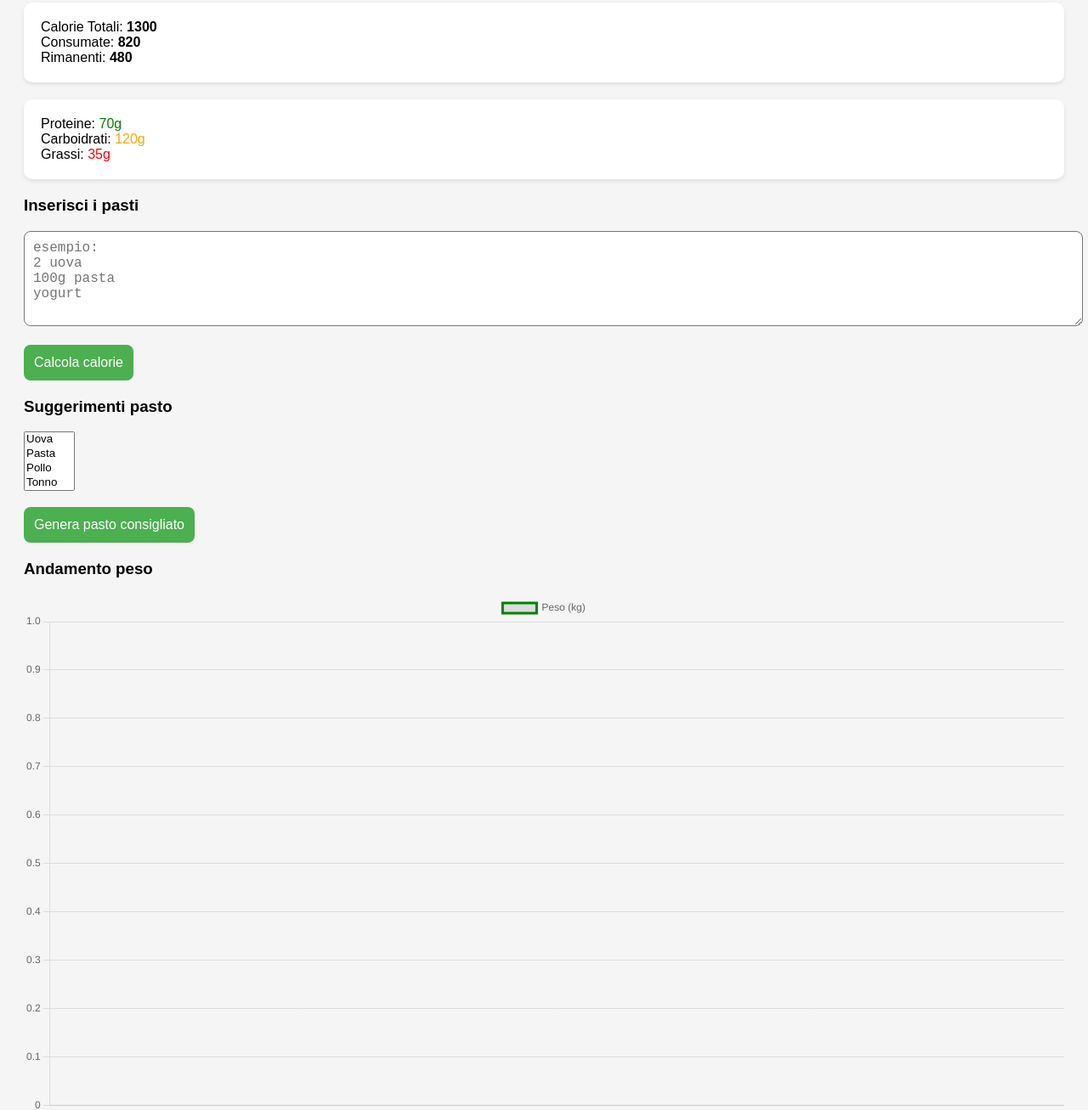
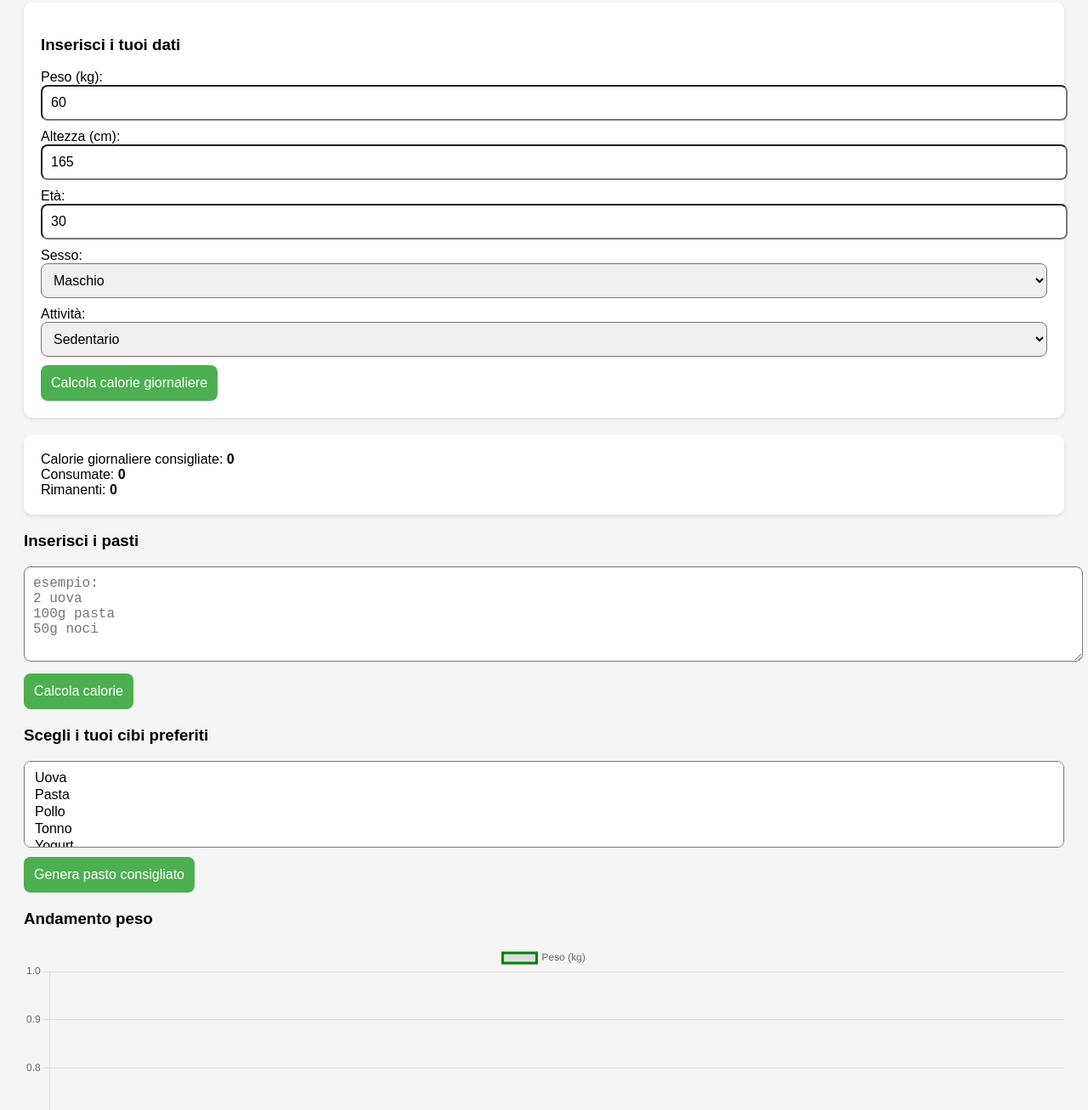
Before and after one commit to mangiaedimagrisciapp/mangia-e-dimagrisci, a plain HTML site: page index.html in a window 1280 px wide. Shown: the part 93-1400 px from the top of the page at 85% size. Drawn offline with nearby package versions, Linux system fonts and the light colour scheme.

Commit message:
Update index.html

```diff
--- a/index.html
+++ b/index.html
@@ -33,42 +33,54 @@ button:hover{
   background:#45a049;
 }
 
-textarea{
+input, select, textarea{
   width:100%;
   border-radius:8px;
   padding:10px;
   font-size:16px;
+  margin-bottom:10px;
 }
 </style>
 </head>
-
 <body>
 
 <h2>🍏 Mangia e Dimagrisci</h2>
 
 <div class="card">
-Calorie Totali: <b id="totali">1300</b><br>
-Consumate: <b id="consumate">820</b><br>
-Rimanenti: <b id="restanti">480</b>
+<h3>Inserisci i tuoi dati</h3>
+Peso (kg): <input type="number" id="pesoUtente" value="60"><br>
+Altezza (cm): <input type="number" id="altezza" value="165"><br>
+Età: <input type="number" id="eta" value="30"><br>
+Sesso:
+<select id="sesso">
+  <option value="maschio">Maschio</option>
+  <option value="femmina">Femmina</option>
+</select><br>
+Attività:
+<select id="attivita">
+  <option value="1.2">Sedentario</option>
+  <option value="1.375">Leggermente attivo</option>
+  <option value="1.55">Moderatamente attivo</option>
+  <option value="1.725">Molto attivo</option>
+</select><br>
+<button onclick="calcolaCalorieGiornaliere()">Calcola calorie giornaliere</button>
 </div>
 
 <div class="card">
-Proteine: <span style="color:green" id="prot">70g</span><br>
-Carboidrati: <span style="color:orange" id="carb">120g</span><br>
-Grassi: <span style="color:red" id="grassi">35g</span>
+Calorie giornaliere consigliate: <b id="totali">0</b><br>
+Consumate: <b id="consumate">0</b><br>
+Rimanenti: <b id="restanti">0</b>
 </div>
 
 <h3>Inserisci i pasti</h3>
 <textarea id="pasti" rows="5" placeholder="esempio:
 2 uova
 100g pasta
-yogurt"></textarea>
-<br><br>
+50g noci"></textarea>
 <button onclick="calcolaCalorie()">Calcola calorie</button>
-
 <div id="calorieRis" style="margin-top:20px;font-size:18px;"></div>
 
-<h3>Suggerimenti pasto</h3>
+<h3>Scegli i tuoi cibi preferiti</h3>
 <select id="gusti" multiple>
   <option value="uova">Uova</option>
   <option value="pasta">Pasta</option>
@@ -78,30 +90,49 @@ yogurt"></textarea>
   <option value="zucchine">Zucchine</option>
   <option value="noci">Noci</option>
 </select>
-<br><br>
 <button onclick="suggerisciPasto()">Genera pasto consigliato</button>
-
 <div id="suggerimenti" style="margin-top:20px;font-size:16px;"></div>
 
 <h3>Andamento peso</h3>
 <canvas id="graficoPeso" width="400" height="200"></canvas>
-<br>
 <input type="number" id="peso" placeholder="Inserisci peso odierno (kg)">
 <button onclick="aggiungiPeso()">Aggiungi peso</button>
 
 <script>
 let database = {
-  "uova":70,
-  "pasta":350,
-  "yogurt":120,
-  "pollo":165,
-  "tonno":200,
-  "zucchine":20,
-  "noci":50
+  "uova": {kcal:70, unita:"1 uovo"},
+  "pasta": {kcal:350, unita:"100g"},
+  "yogurt": {kcal:120, unita:"150g"},
+  "pollo": {kcal:165, unita:"100g"},
+  "tonno": {kcal:200, unita:"100g"},
+  "zucchine": {kcal:20, unita:"100g"},
+  "noci": {kcal:50, unita:"10g"}
 };
 
-let calorieTotali = 1300;
-let calorieConsumate = 820;
+let calorieTotali = 0;
+let calorieConsumate = 0;
+
+function calcolaCalorieGiornaliere(){
+  let peso = parseFloat(document.getElementById("pesoUtente").value);
+  let altezza = parseFloat(document.getElementById("altezza").value);
+  let eta = parseFloat(document.getElementById("eta").value);
+  let sesso = document.getElementById("sesso").value;
+  let attivita = parseFloat(document.getElementById("attivita").value);
+
+  let BMR;
+  if(sesso === "maschio"){
+    BMR = 10*peso + 6.25*altezza - 5*eta + 5;
+  }else{
+    BMR = 10*peso + 6.25*altezza - 5*eta -161;
+  }
+  calorieTotali = Math.round(BMR * attivita);
+  calorieConsumate = 0;
+  document.getElementById("totali").innerText = calorieTotali;
+  document.getElementById("consumate").innerText = calorieConsumate;
+  document.getElementById("restanti").innerText = calorieTotali - calorieConsumate;
+  document.getElementById("calorieRis").innerHTML = "";
+  document.getElementById("suggerimenti").innerHTML = "";
+}
 
 function calcolaCalorie(){
   let testo = document.getElementById("pasti").value.toLowerCase().split("\n");
@@ -109,32 +140,36 @@ function calcolaCalorie(){
   testo.forEach(item => {
     for(let cibo in database){
       if(item.includes(cibo)){
-        totale += database[cibo];
+        // cerca i grammi se ci sono
+        let num = item.match(/\d+/);
+        let qty = num ? parseFloat(num[0]) : 1;
+        if(cibo === "uova") qty = num ? parseInt(num[0]) : 1;
+        if(cibo === "noci") qty = num ? parseFloat(num[0])/10 : 1; // perché unità 10g
+        if(cibo === "pasta") qty = num ? parseFloat(num[0])/100 : 1; // perché unità 100g
+        totale += database[cibo].kcal * qty;
       }
     }
   });
-  calorieConsumate += totale;
+  calorieConsumate += Math.round(totale);
   let rimanenti = calorieTotali - calorieConsumate;
-  document.getElementById("calorieRis").innerHTML = `🔥 Calorie aggiunte: ${totale} kcal<br>Rimanenti: ${rimanenti} kcal`;
+  document.getElementById("calorieRis").innerHTML = `🔥 Calorie aggiunte: ${Math.round(totale)} kcal<br>Rimanenti: ${rimanenti} kcal`;
   document.getElementById("consumate").innerText = calorieConsumate;
   document.getElementById("restanti").innerText = rimanenti;
 }
 
 function suggerisciPasto(){
   let gusti = Array.from(document.getElementById("gusti").selectedOptions).map(o=>o.value);
+  let rimanenti = calorieTotali - calorieConsumate;
   let consigli = [];
-
-  // Mostra sempre i gusti selezionati, indipendentemente dalle calorie rimanenti
   gusti.forEach(cibo => {
-    if(database[cibo]){
-      consigli.push(`${cibo} → ${database[cibo]} kcal`);
+    if(database[cibo] && database[cibo].kcal <= rimanenti){
+      consigli.push(`${cibo} → ${database[cibo].unita} (~${database[cibo].kcal} kcal)`);
+      rimanenti -= database[cibo].kcal;
     }
   });
-
   if(consigli.length === 0){
-    consigli.push("Riduci le porzioni, oppure seleziona i gusti per ricevere consigli!");
+    consigli.push("Riduci le porzioni o seleziona altri gusti per ricevere consigli!");
   }
-
   document.getElementById("suggerimenti").innerHTML = consigli.join("<br>");
 }
 
@@ -170,6 +205,5 @@ function aggiungiPeso(){
   }
 }
 </script>
-
 </body>
 </html>
```
